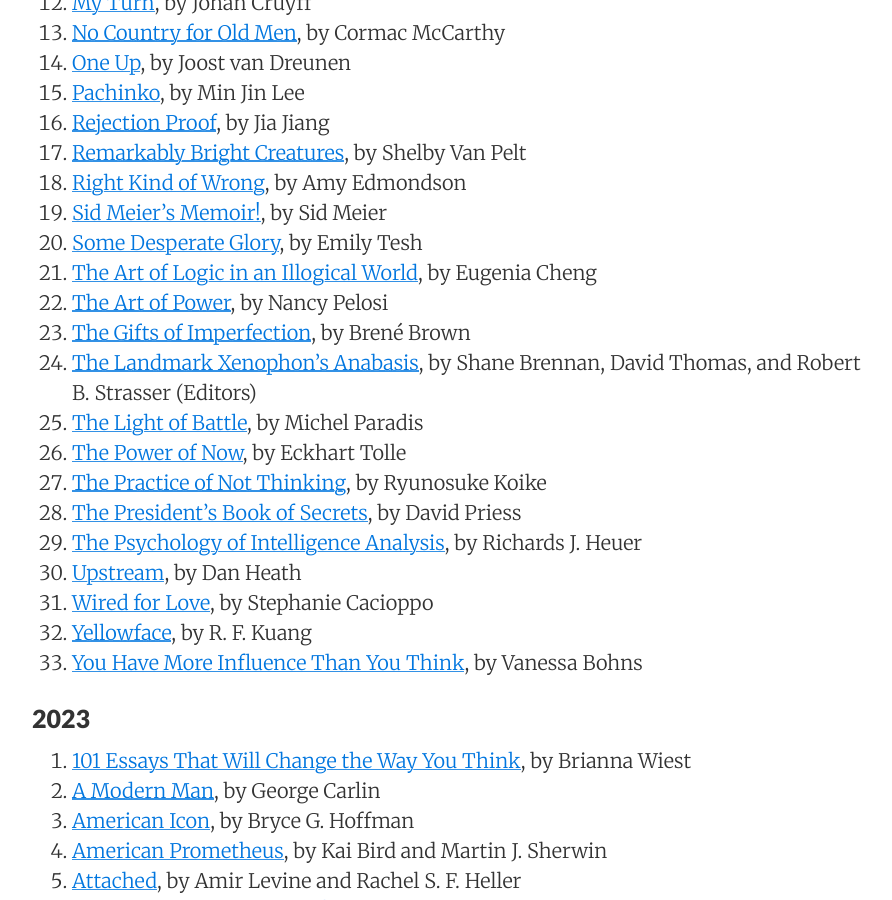
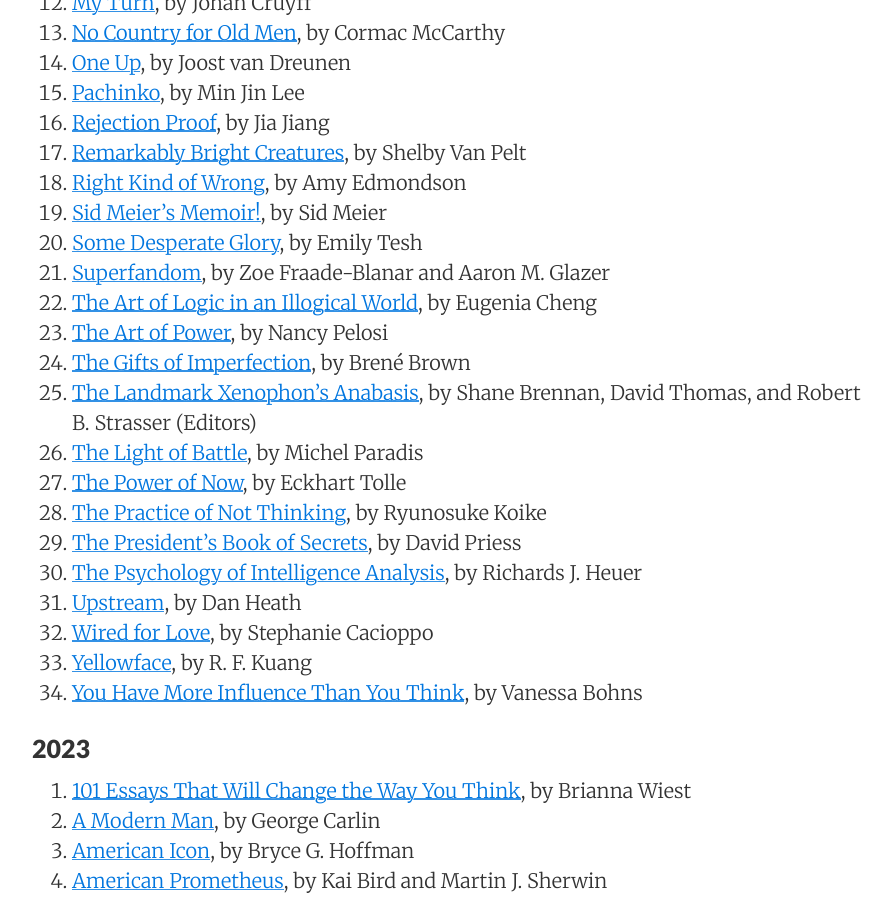
Before and after one commit to sewardlee337/sewardlee337.github.io, a Jekyll site: the page built from readinglist.md, in a window 1280 px wide and 900 px high, scrolled down 1010 px. Shown: the whole window, without its empty margins (188-1080 px from the left). Built offline with Jekyll 4.4.1, drawn with Linux system fonts in a browser that asks for light colours; nearby versions of some CDN libraries.

Commit message:
update reading list

```diff
--- a/readinglist.md
+++ b/readinglist.md
@@ -42,6 +42,7 @@
 1. [Right Kind of Wrong](https://www.amazon.com/Right-Kind-Wrong-Science-Failing/dp/1982195061), by Amy Edmondson
 1. [Sid Meier's Memoir!](https://www.amazon.com/Sid-Meiers-Memoir-Computer-Games/dp/1324005874), by Sid Meier
 1. [Some Desperate Glory](https://www.amazon.com/Some-Desperate-Glory-Emily-Tesh/dp/1250834988), by Emily Tesh
+1. [Superfandom](https://www.amazon.com/Superfandom-How-Obsessions-Changing-What/dp/0393249956), by Zoe Fraade-Blanar and Aaron M. Glazer
 1. [The Art of Logic in an Illogical World](https://www.amazon.com/Art-Logic-Illogical-World/dp/1541672496/ref=tmm_pap_swatch_0?_encoding=UTF8&qid=&sr=), by Eugenia Cheng
 1. [The Art of Power](https://www.amazon.com/Art-Power-Story-Americas-Speaker/dp/1668048043), by Nancy Pelosi
 1. [The Gifts of Imperfection](https://www.amazon.com/Gifts-Imperfection-Think-Supposed-Embrace-ebook/dp/B00BS03LL6/ref=tmm_kin_swatch_0?_encoding=UTF8&qid=&sr=), by Brené Brown
```
